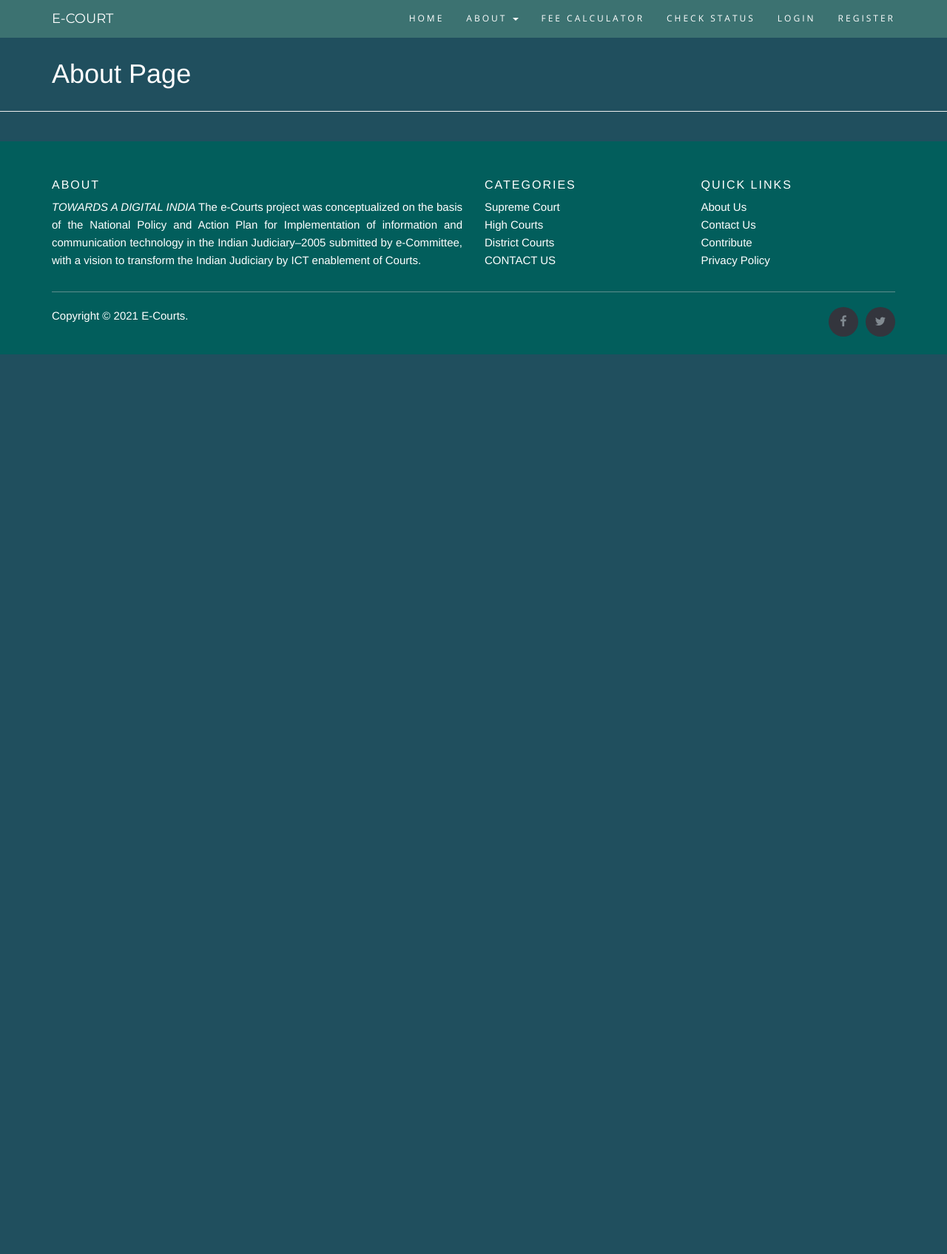
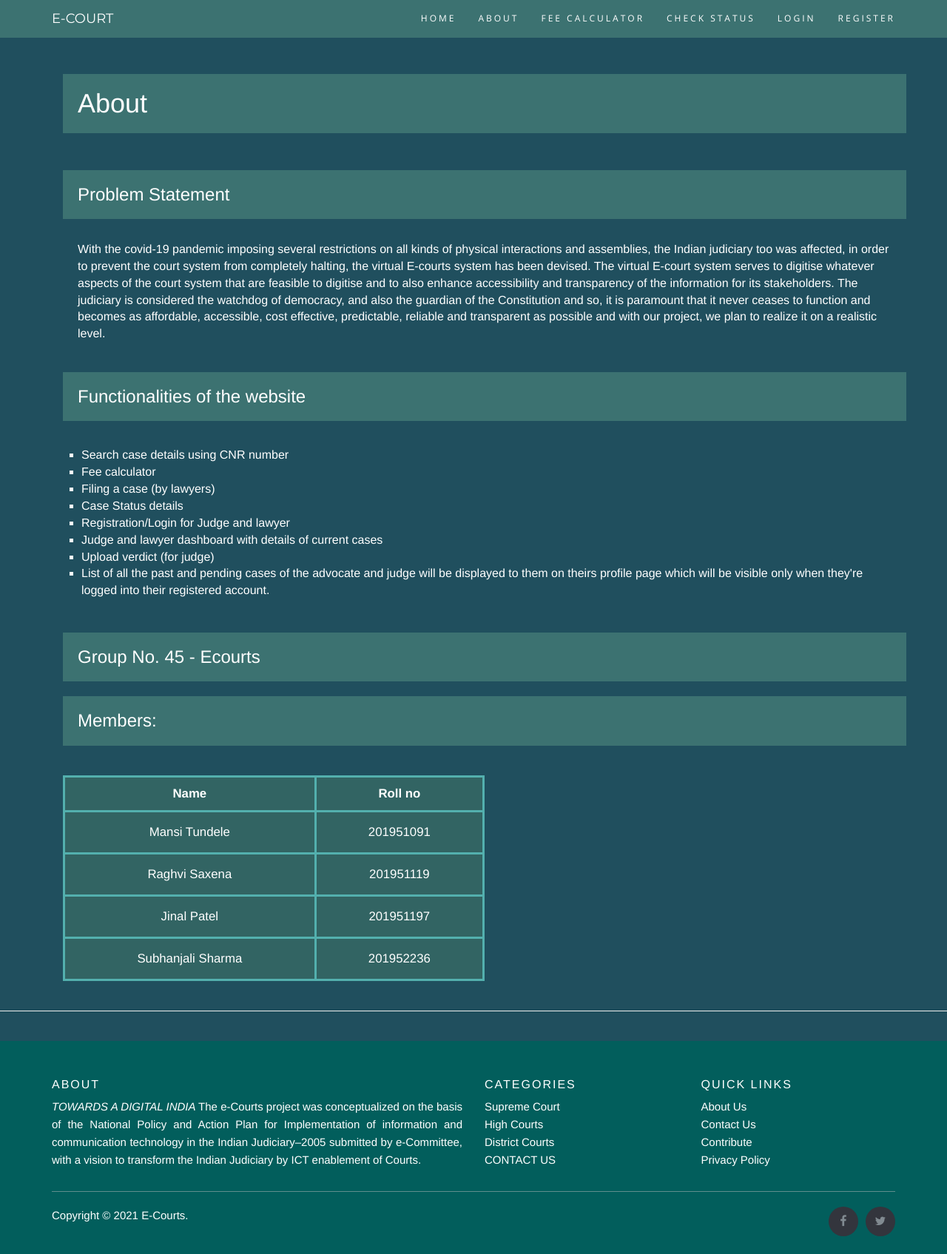
Before and after one commit to raghvisaxena/Virtual-Court, a Django app: page /about/ in a window 1280 px wide. Shown: the whole page at 74% size. Before the commit the page ends 479 px from the top, so only its background shows below. Run offline with Django 3.2, Linux system fonts and the light colour scheme; some libraries are stand-ins or nearby versions.

Commit message:
almost done

```diff
--- a/court/forms.py
+++ b/court/forms.py
@@ -56,7 +56,7 @@ class CaseForm(forms.ModelForm):
             "case_type",
             "court_type",
             "subject",
-            "file",
+            "docs",
             "district",
             "state",
             "name_of_respondent",
--- a/court/models.py
+++ b/court/models.py
@@ -69,7 +69,7 @@ class Case(models.Model):
     case_type=models.CharField(max_length=3,choices=Case_type)
     court_type=models.CharField(choices=Court_Type,max_length=3)
     subject=models.CharField(max_length=500)
-    file=models.FileField(upload_to=user_directory_path, blank=True, null=True)
+    docs=models.FileField(upload_to='casedocs', blank=True, null=True)
     cnr=models.CharField(max_length=16, unique=True, blank=True,null=True)
     fileNo=models.CharField(max_length=16, unique=True, blank=True,null=True)
     status=models.BooleanField(default=False)
--- a/court/static/court/style.css
+++ b/court/static/court/style.css
@@ -586,8 +586,8 @@ body{
 }
 
 .status table, th, td {
-  border: 2px solid white;
-  border-collapse: collapse;
+  border: 3px solid #53B0AE;
+
 }
 .status th, td {
   padding: 15px;
@@ -641,6 +641,7 @@ body{
 table.case-data{
   table-layout: auto;
   width: 80%;
+
 }
 
 .case-data th{
--- a/court/static/court/style_dashboard.css
+++ b/court/static/court/style_dashboard.css
@@ -20,7 +20,7 @@
   text-transform: uppercase
 }
 body{
-  background-color:rgb(238, 238, 238);
+  background-color: rgb(238, 238, 238);
 }
 
 .navbar .nav {
--- a/court/templates/court/about.html
+++ b/court/templates/court/about.html
@@ -1,4 +1,47 @@
 {% extends "court/base.html" %}
 {% block content %}
-    <h1>About Page</h1>
+<div class="container">
+    <div class="container-fluid ">
+  <br>
+    <div class="row ">
+
+
+  <h1 style="background:  #3c7271;padding: 20px;">About</h1><br>
+
+  <h3 style="background:  #3c7271;padding: 20px;">Problem Statement</h3>
+  <p style="padding: 20px; font-size: medium;">With the covid-19 pandemic imposing several restrictions on all kinds of physical interactions and assemblies, the Indian judiciary too was affected, in order to prevent the court system from completely halting, the virtual E-courts system has been devised. The virtual  E-court system serves to digitise whatever aspects of the court system that are feasible to digitise and to also enhance accessibility and transparency of the information for its stakeholders.  The judiciary is considered the watchdog of democracy, and also the guardian of the Constitution and so, it is paramount that it never ceases to function and becomes as affordable, accessible, cost effective, predictable, reliable and transparent as possible and with our project, we plan to realize it on a realistic level.</p>
+  <h3 style="background:  #3c7271;padding: 20px;">Functionalities of the website</h3>
+  <div >
+
+
+  <ul style="list-style-type: square; padding: 25px; font-size: medium;">
+    <li style="opacity: 1;">Search case details using CNR number</li>
+    <li>Fee calculator</li>
+    <li>Filing a case (by lawyers)</li>
+    <li>Case Status details</li>
+    <li>Registration/Login for Judge and lawyer </li>
+    <li>Judge and lawyer dashboard with details of current cases</li>
+    <li>Upload verdict (for judge)</li>
+    <li>List of all the past and pending cases of the advocate and judge will be displayed to them on theirs profile page which will be visible only when they're logged into their registered account.
+  </li>
+  </ul>
+  </div>
+  <h3 style="background:  #3c7271;padding: 20px;">Group No. 45 - Ecourts</h3>
+  <h3 style="background:  #3c7271;padding: 20px;">Members:</h3><br>
+  <table style="padding: 20px; width: 50%; background-color: #326463; color: white; font-size: larger;">
+    <ul>
+      <tr><th style="text-align: center;">Name</th><th style="text-align: center; padding: 10px;">Roll no</th></tr>
+      <tr><td style="text-align: center;">Mansi Tundele</td><td style="text-align: center;"> 201951091</td></tr>
+      <tr>
+      <td style="text-align: center;">Raghvi Saxena </td><td style="text-align: center;"> 201951119</td></tr>
+      <tr><td style="text-align: center;">Jinal Patel </td><td style="text-align: center;"> 201951197</td></tr>
+      <tr><td style="text-align: center;">Subhanjali Sharma </td><td style="text-align: center;"> 201952236</td></tr>
+
+    </table>
+
+  <br>
+
+
+
+  </div></div></div>
 {% endblock content %}
--- a/court/templates/court/base.html
+++ b/court/templates/court/base.html
@@ -36,13 +36,8 @@
               <li>
                 <a href="{% url 'court:home' %}">Home</a>
               </li>
-              <li class="dropdown">
-                <a href="#" class="dropdown-toggle" data-toggle="dropdown">About <b class="caret"></b></a>
-                <ul class="dropdown-menu">
-                  <li><a href="#">Supreme Court</a></li>
-                  <li><a href="#">High Courts</a></li>
-                  <li><a href="#">District Courts</a></li>
-                </ul>
+              <li>
+                <a href="{% url 'court:about' %}">About </a>
               </li>
               <li>
                 <a href="{% url 'court:feecalc' %}">Fee calculator</a>
--- a/court/templates/court/fileCase.html
+++ b/court/templates/court/fileCase.html
@@ -46,7 +46,7 @@
                 {{ form.state }}
             </fieldset>
             <label for="myfile">Select files: </label>
-            {{ form.file }}<br>
+            {{ form.docs }}<br>
             <fieldset>
                 <button name="submit" type="submit" id="contact-submit" data-submit="...Sending">Submit</button>
             </fieldset>
--- a/court/templates/court/search.html
+++ b/court/templates/court/search.html
@@ -12,7 +12,7 @@
 <form  id="cnrsearch" action="{% url 'court:status' cnr %}"  method="POST" >
   {% csrf_token%}
   <input type="text" placeholder="Enter CNR..." name="search" style="color:black">
-  <button type="submit"><i class="fa fa-search"></i></button>
+  <button type="submit" style="background-color: #4c8d8c;"><i class="fa fa-search"></i></button>
 </form>
 
 <br><br><br><br><br><br><br><br>
--- a/court/views.py
+++ b/court/views.py
@@ -12,6 +12,8 @@ from django.contrib.auth.models import User
 from django.contrib import messages
 import random, string, datetime, time
 from court.utils import get_judge, get_hearingdate
+from django.db.models import Q
+
 
 def generateKey():
     x = ''.join(random.choice(string.ascii_uppercase + string.ascii_lowercase + string.digits) for _ in range(16))
```
Also changed, not shown: court/templates/court/Case_form.html (+69 -45 lines), court/templates/court/advocate.html (+3 -8 lines), court/templates/court/judge.html (+23 -29 lines), court/templates/court/status.html (+6 -6 lines).
